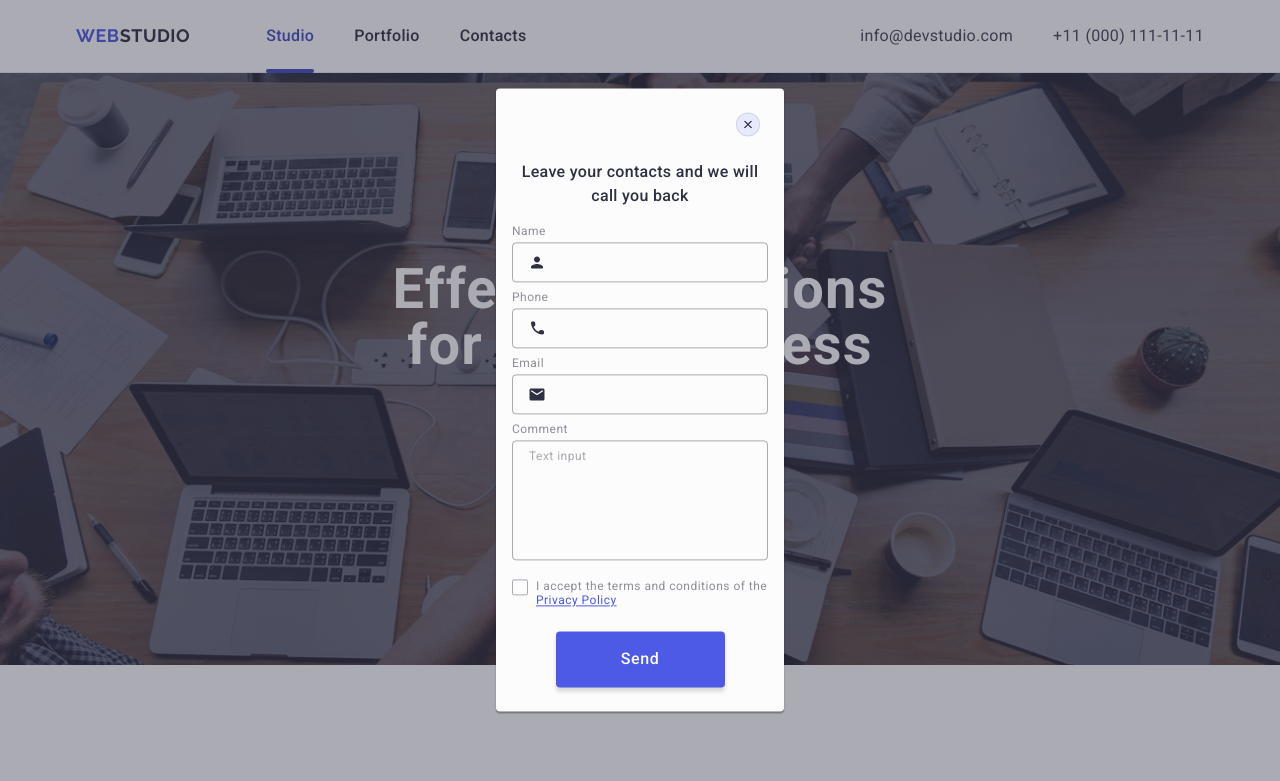
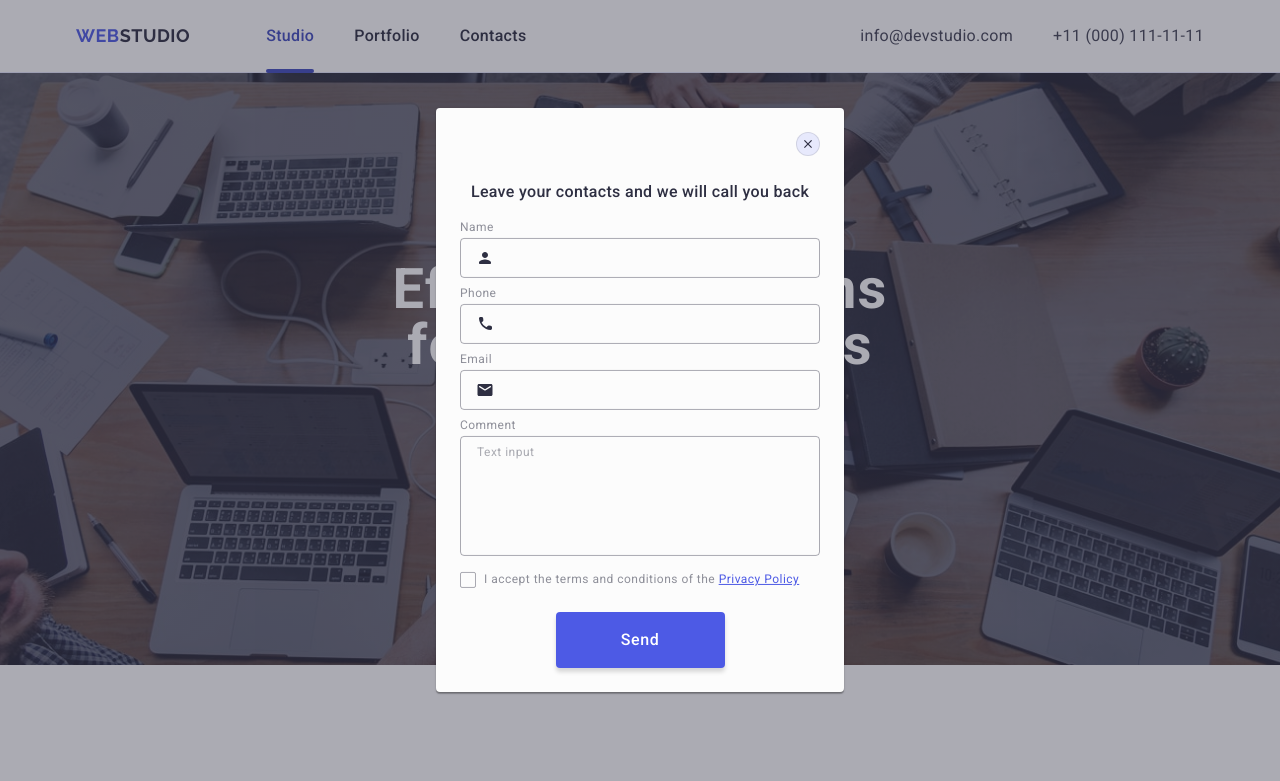
Before and after one commit to OleksiiPodorozhko/goit-markup-hw-06, a website: page index.html in a window 1280 px wide. Shown: the top 781 px of the page. Drawn offline with nearby package versions, Linux system fonts and the light colour scheme.

Commit message:
Add Modal for tab

```diff
--- a/css/styles.css
+++ b/css/styles.css
@@ -1157,9 +1157,8 @@ textarea.modal-textarea {
   height: 120px;
   padding: 8px 16px;
   resize: none;
-
   color: rgba(46, 47, 66, 0.4);
-
+  display: block;
 }
 
 .modal-textarea::placeholder {
@@ -1215,4 +1214,16 @@ textarea.modal-textarea {
 .modal-form-btn {
   box-shadow: 0 4px 4px 0 rgba(0, 0, 0, 0.15);
 }
+
+@media screen and (min-width: 768px) {
+  .modal {
+    width: 408px;
+    min-height: 584px;
+    padding: 72px 24px 24px;
+  }
+}
+
+@media screen and (min-width: 1158px) {
+
+}
 /*#endregion*/
```
